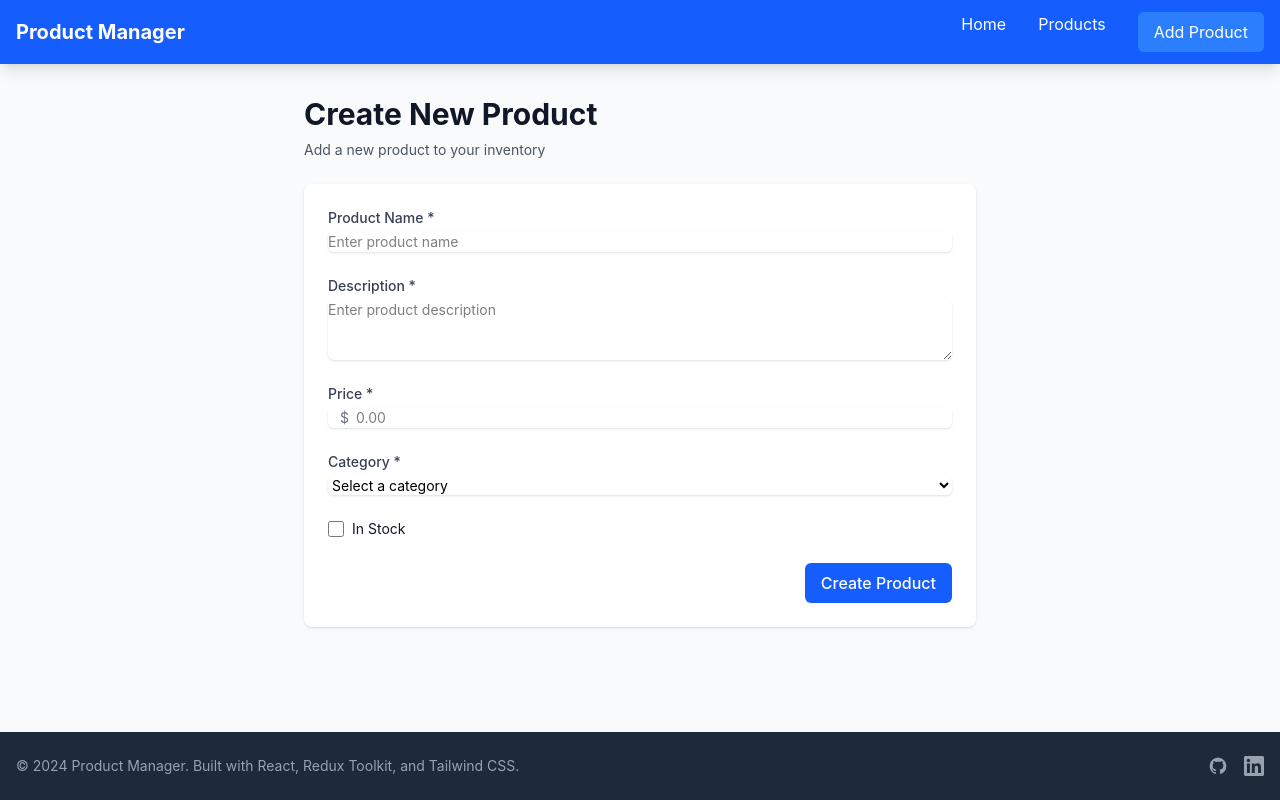
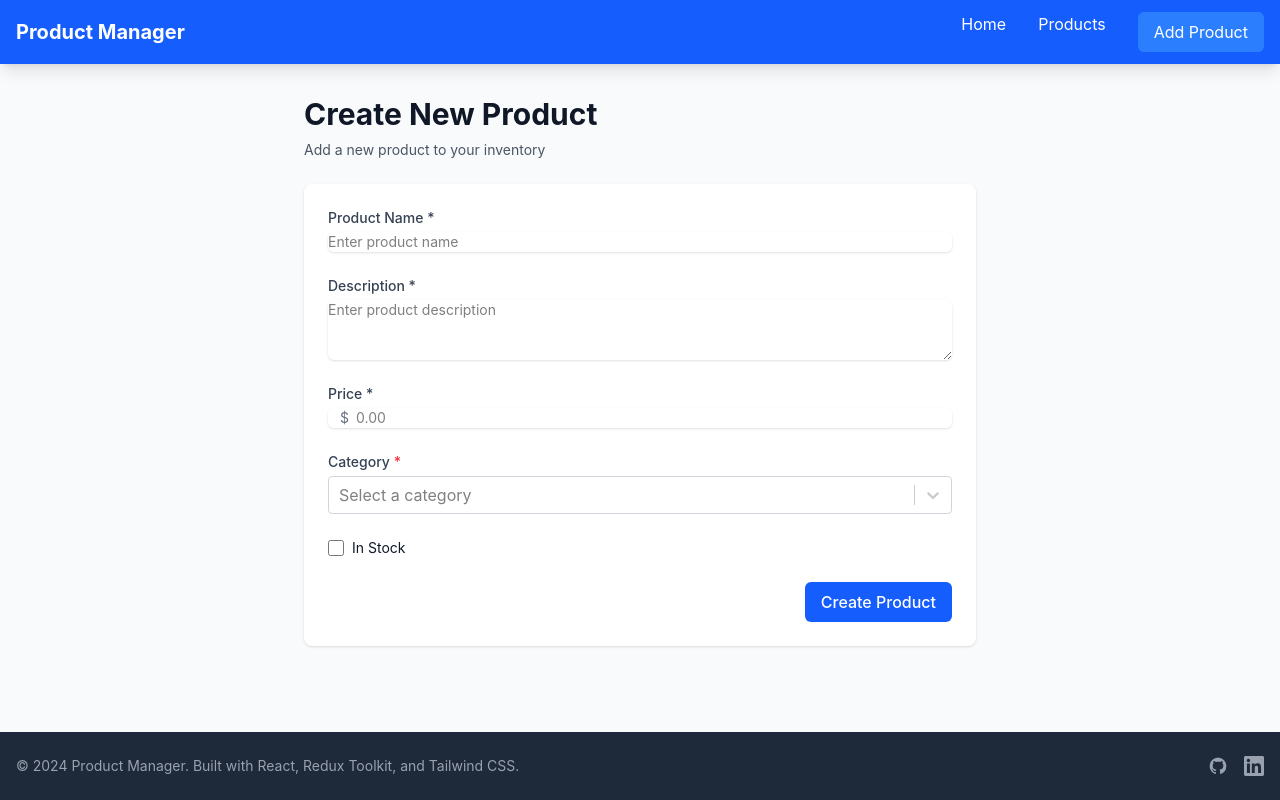
Before and after one commit to Tayanchonk/demo-copilot-agent, a React (Vite) app: page /demo-copilot-agent/products/create in a window 1280 px wide. Built offline with nearby package versions, Linux system fonts and the light colour scheme.

Commit message:
Implement react-select integration with reusable SelectInput component
Co-authored-by: Tayanchonk <129270437+Tayanchonk@users.noreply.github.com>

```diff
--- a/package.json
+++ b/package.json
@@ -21,7 +21,8 @@
     "react-hook-form": "^7.58.0",
     "react-hot-toast": "^2.5.2",
     "react-redux": "^9.2.0",
-    "react-router-dom": "^7.6.2"
+    "react-router-dom": "^7.6.2",
+    "react-select": "^5.10.1"
   },
   "devDependencies": {
     "@eslint/js": "^9.25.0",
@@ -33,6 +34,7 @@
     "@types/node": "^24.0.3",
     "@types/react": "^19.1.2",
     "@types/react-dom": "^19.1.2",
+    "@types/react-select": "^5.0.0",
     "@vitejs/plugin-react": "^4.4.1",
     "autoprefixer": "^10.4.21",
     "eslint": "^9.25.0",
--- a/src/components/forms/ProductForm.tsx
+++ b/src/components/forms/ProductForm.tsx
@@ -1,6 +1,7 @@
 import { useForm } from 'react-hook-form';
 import type { CreateProductData } from '../../types';
 import Button from '../ui/Button';
+import SelectInput, { type Option } from '../ui/SelectInput';
 
 interface ProductFormProps {
   initialData?: Partial<CreateProductData>;
@@ -18,6 +19,7 @@ const ProductForm = ({
   const {
     register,
     handleSubmit,
+    control,
     formState: { errors },
   } = useForm<CreateProductData>({
     defaultValues: initialData,
@@ -33,6 +35,11 @@ const ProductForm = ({
     'Health & Beauty',
     'Toys',
   ];
+
+  const categoryOptions: Option[] = categories.map((category) => ({
+    value: category,
+    label: category,
+  }));
 
   return (
     <form onSubmit={handleSubmit(onSubmit)} className="space-y-6">
@@ -117,28 +124,15 @@ const ProductForm = ({
       </div>
 
       <div>
-        <label htmlFor="category" className="block text-sm font-medium text-gray-700">
-          Category *
-        </label>
-        <select
-          id="category"
-          {...register('category', {
-            required: 'Category is required',
-          })}
-          className={`mt-1 block w-full rounded-md border-gray-300 shadow-sm focus:border-indigo-500 focus:ring-indigo-500 sm:text-sm ${
-            errors.category ? 'border-red-300' : ''
-          }`}
-        >
-          <option value="">Select a category</option>
-          {categories.map((category) => (
-            <option key={category} value={category}>
-              {category}
-            </option>
-          ))}
-        </select>
-        {errors.category && (
-          <p className="mt-1 text-sm text-red-600">{errors.category.message}</p>
-        )}
+        <SelectInput
+          name="category"
+          control={control}
+          options={categoryOptions}
+          label="Category"
+          placeholder="Select a category"
+          required
+          error={errors.category?.message}
+        />
       </div>
 
       <div className="flex items-center">
--- /dev/null
+++ b/src/components/ui/SelectInput.tsx
@@ -0,0 +1,125 @@
+import React from 'react';
+import Select from 'react-select';
+import { useController, type Control } from 'react-hook-form';
+
+export interface Option {
+  value: string;
+  label: string;
+}
+
+interface SelectInputProps {
+  name: string;
+  // eslint-disable-next-line @typescript-eslint/no-explicit-any
+  control: Control<any>;
+  options: Option[];
+  placeholder?: string;
+  isMulti?: boolean;
+  isSearchable?: boolean;
+  isDisabled?: boolean;
+  error?: string;
+  label?: string;
+  required?: boolean;
+  className?: string;
+  // eslint-disable-next-line @typescript-eslint/no-explicit-any
+  rules?: any; // Validation rules
+}
+
+const SelectInput: React.FC<SelectInputProps> = ({
+  name,
+  control,
+  options,
+  placeholder = 'Select...',
+  isMulti = false,
+  isSearchable = true,
+  isDisabled = false,
+  error,
+  label,
+  required = false,
+  className = '',
+  rules,
+}) => {
+  const { field } = useController({
+    name,
+    control,
+    rules: rules || (required ? { required: `${label || name} is required` } : {}),
+  });
+
+  // Convert string value to Option object for react-select
+  const getValue = () => {
+    if (!field.value) return isMulti ? [] : null;
+
+    if (isMulti) {
+      if (Array.isArray(field.value)) {
+        return field.value.map((val: string | Option) =>
+          typeof val === 'string'
+            ? options.find(opt => opt.value === val) || { value: val, label: val }
+            : val
+        );
+      }
+      return [];
+    } else {
+      if (typeof field.value === 'string') {
+        return options.find(opt => opt.value === field.value) || { value: field.value, label: field.value };
+      }
+      return field.value;
+    }
+  };
+
+  // eslint-disable-next-line @typescript-eslint/no-explicit-any
+  const handleChange = (selected: any) => {
+    if (isMulti) {
+      // For multi-select, return array of values
+      field.onChange(selected ? selected.map((opt: Option) => opt.value) : []);
+    } else {
+      // For single select, return the value or null
+      field.onChange(selected ? selected.value : null);
+    }
+  };
+
+  return (
+    <div className={className}>
+      {label && (
+        <label htmlFor={name} className="block text-sm font-medium text-gray-700 mb-1">
+          {label} {required && <span className="text-red-500">*</span>}
+        </label>
+      )}
+      <Select
+        inputId={name}
+        options={options}
+        placeholder={placeholder}
+        isMulti={isMulti}
+        isSearchable={isSearchable}
+        isDisabled={isDisabled}
+        className={`react-select-container ${error ? 'react-select-error' : ''}`}
+        classNamePrefix="react-select"
+        onChange={handleChange}
+        value={getValue()}
+        styles={{
+          control: (provided, state) => ({
+            ...provided,
+            borderColor: error
+              ? '#f87171'
+              : state.isFocused
+                ? '#6366f1'
+                : '#d1d5db',
+            boxShadow: state.isFocused
+              ? '0 0 0 1px #6366f1'
+              : 'none',
+            '&:hover': {
+              borderColor: error ? '#f87171' : '#9ca3af',
+            },
+          }),
+        }}
+        aria-invalid={error ? 'true' : 'false'}
+        aria-describedby={error ? `${name}-error` : undefined}
+      />
+      {error && (
+        <p id={`${name}-error`} className="mt-1 text-sm text-red-600">
+          {error}
+        </p>
+      )}
+    </div>
+  );
+};
+
+export default SelectInput;
```
Also changed, not shown: 1 other file (tests, documents, lock files or other folders).
